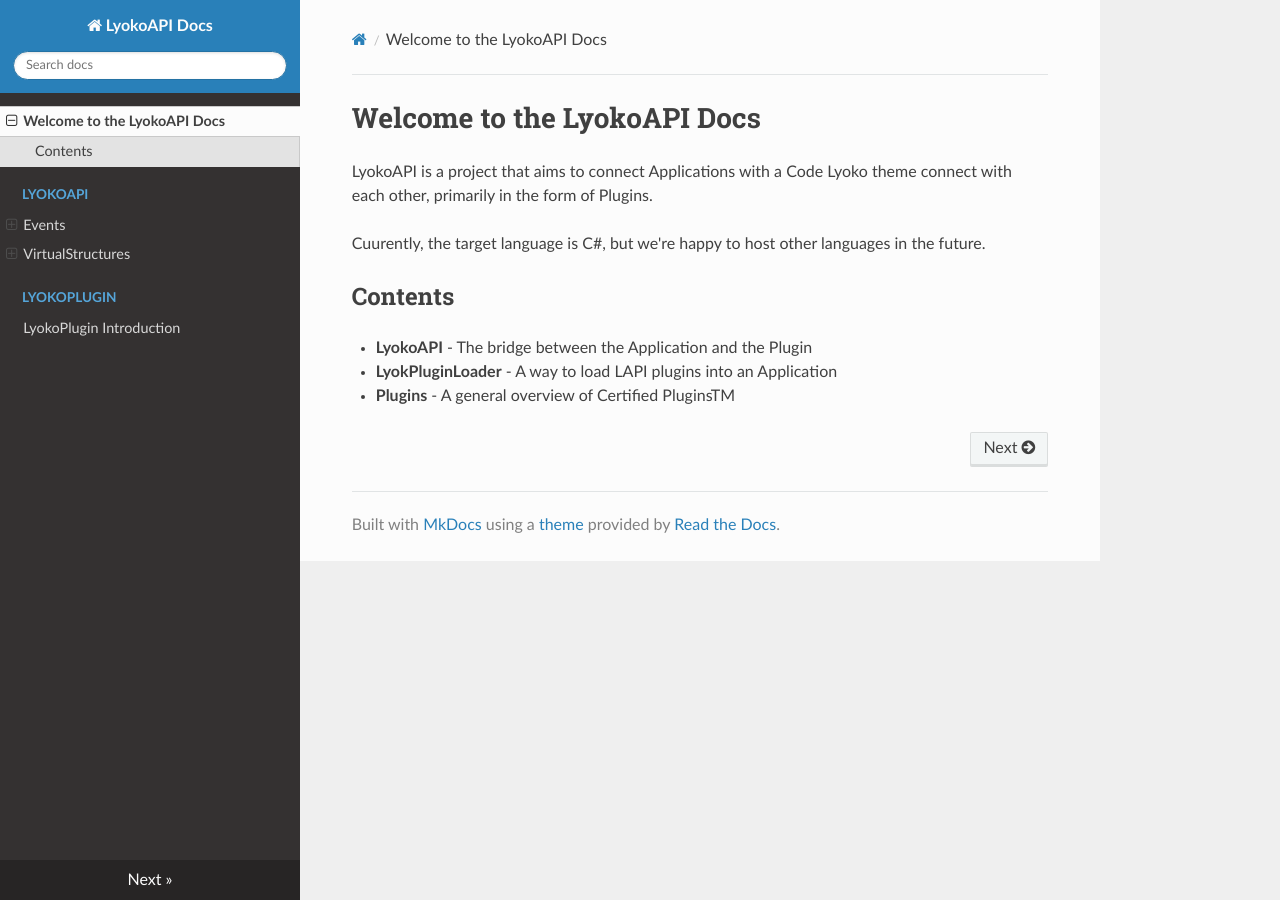
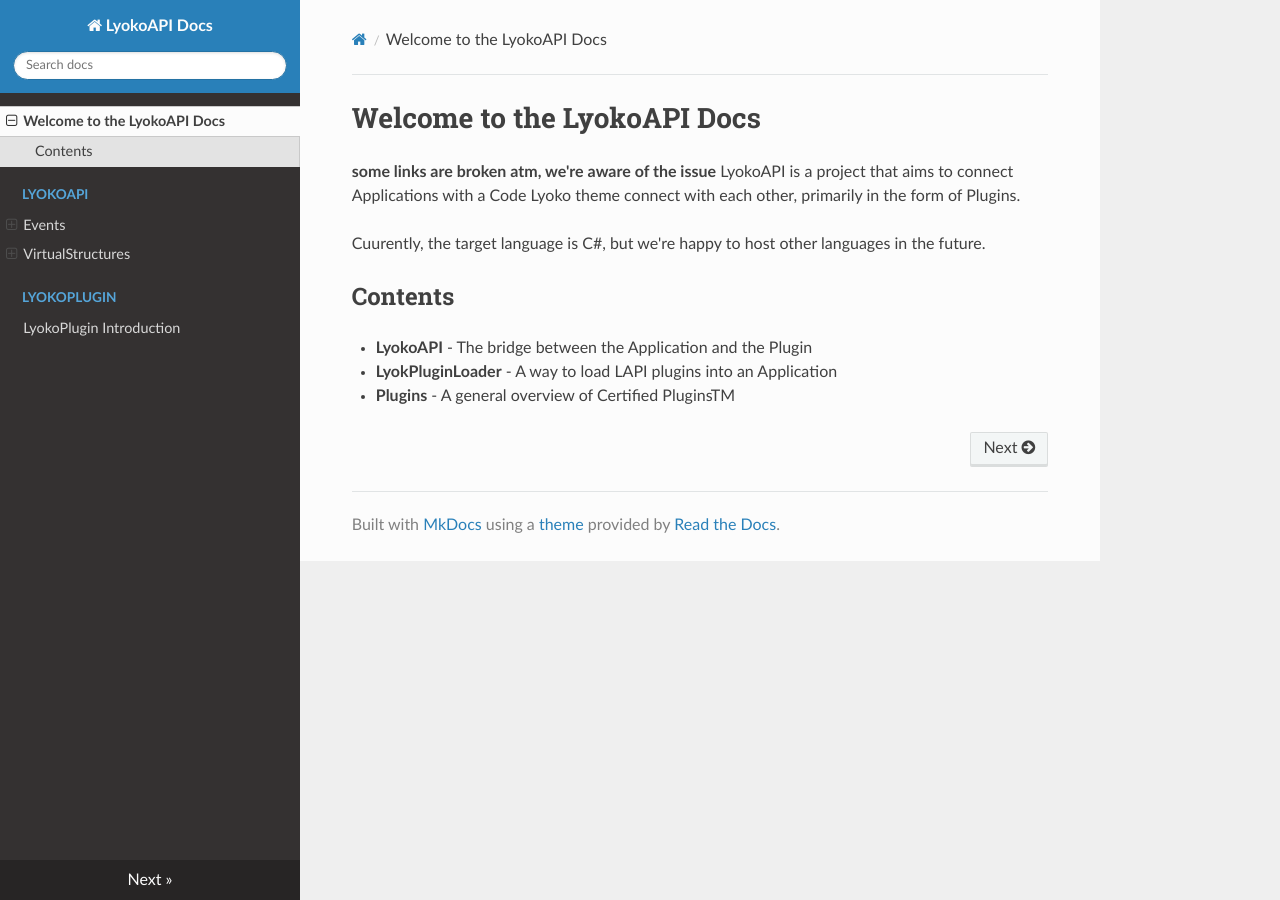
Before and after one commit to LyokoAPI/LyokoAPIDoc, an MkDocs documentation site: the page built from docs/index.md, in a window 1280 px wide. Built offline with MkDocs 1.6.1, drawn with Linux system fonts in a browser that asks for light colours; nearby versions of some CDN libraries.

Commit message:
Update index.md

```diff
--- a/docs/index.md
+++ b/docs/index.md
@@ -1,5 +1,5 @@
 # Welcome to the LyokoAPI Docs
-
+__**some links are broken atm, we're aware of the issue**__
 LyokoAPI is a project that aims to connect Applications with a Code Lyoko theme
 connect with each other, primarily in the form of Plugins.
 
```
